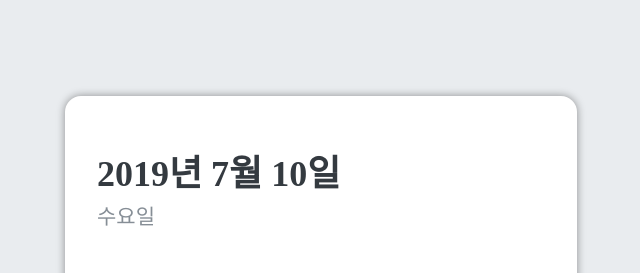
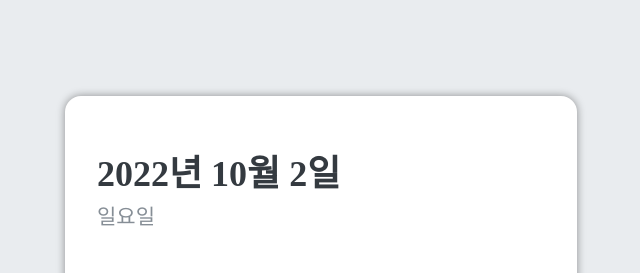
Before and after one commit to uxolrv/to-do-list, a React (Create React App) app: page / in a window 1280 px wide. Shown: the top 273 px of the page, without its empty margins (319-959 px from the left). Built offline with nearby package versions, Linux system fonts and the light colour scheme.

Commit message:
:sparkles: feat: 할일 개 수, 날짜, 요일 구현

```diff
--- a/src/components/TodoHead.js
+++ b/src/components/TodoHead.js
@@ -26,12 +26,22 @@
 
 function TodoHead() {
     const todos = useTodoState();
-    console.log(todos);
+    const undoneTasks = todos.filter(todo => !todo.done); // 할 일 개수
+
+    const today = new Date();
+    const dateString = today.toLocaleDateString('ko-KR', {
+        year: 'numeric',
+        month: 'long',
+        day: 'numeric'
+    });
+    const dayName = today.toLocaleDateString('ko-KR', { weekday: 'long' });
+
+
     return (
         <TodoHeadBlock>
-            <h1>2019년 7월 10일</h1>
-            <div className='day'>수요일</div>
-            <div className='tasks-left'>할 일이 2개 남았습니다</div>
+            <h1>{dateString}</h1>
+            <div className='day'>{dayName}</div>
+            <div className='tasks-left'>할 일이 {undoneTasks.length}개 남았습니다</div>
         </TodoHeadBlock>
     )
 }
```
